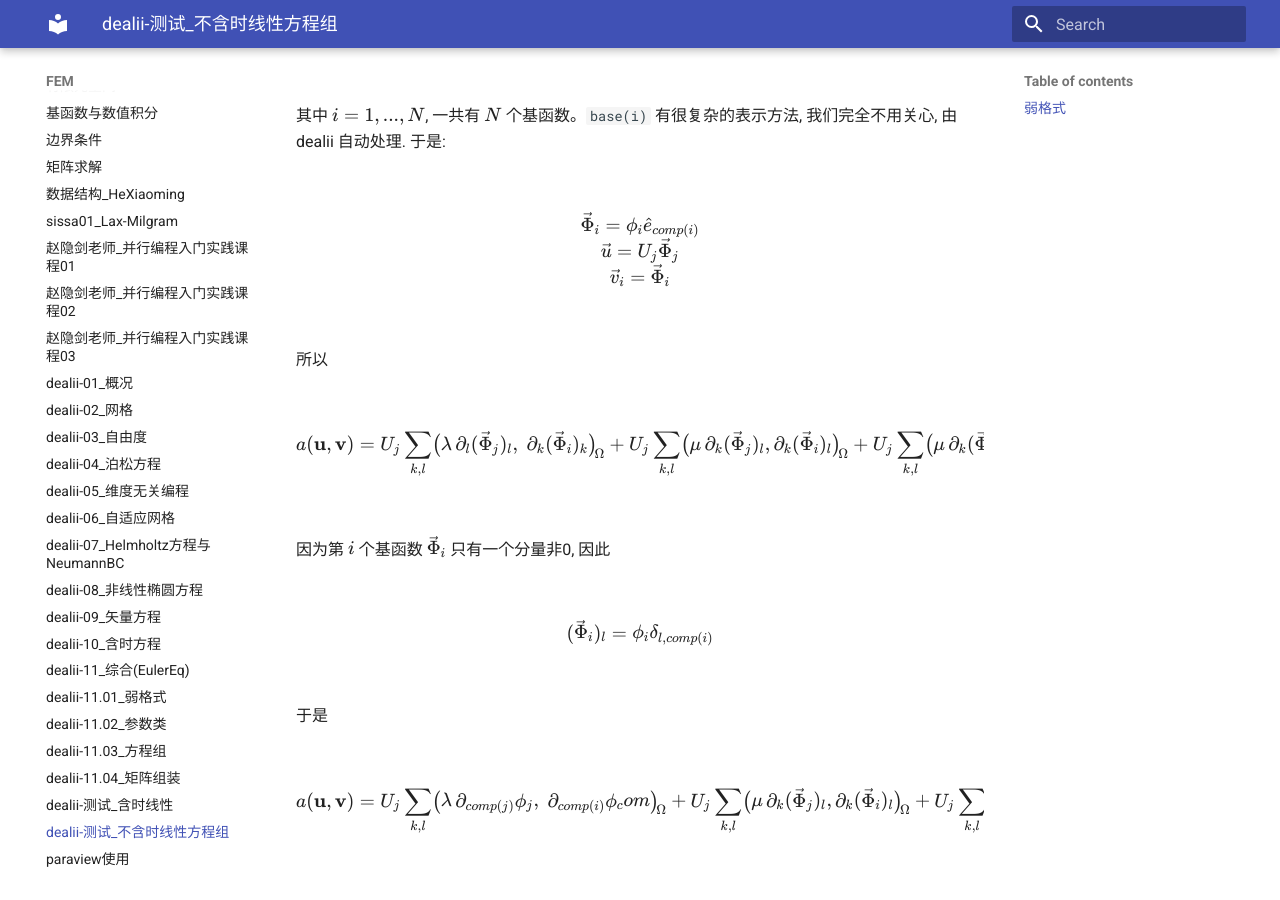
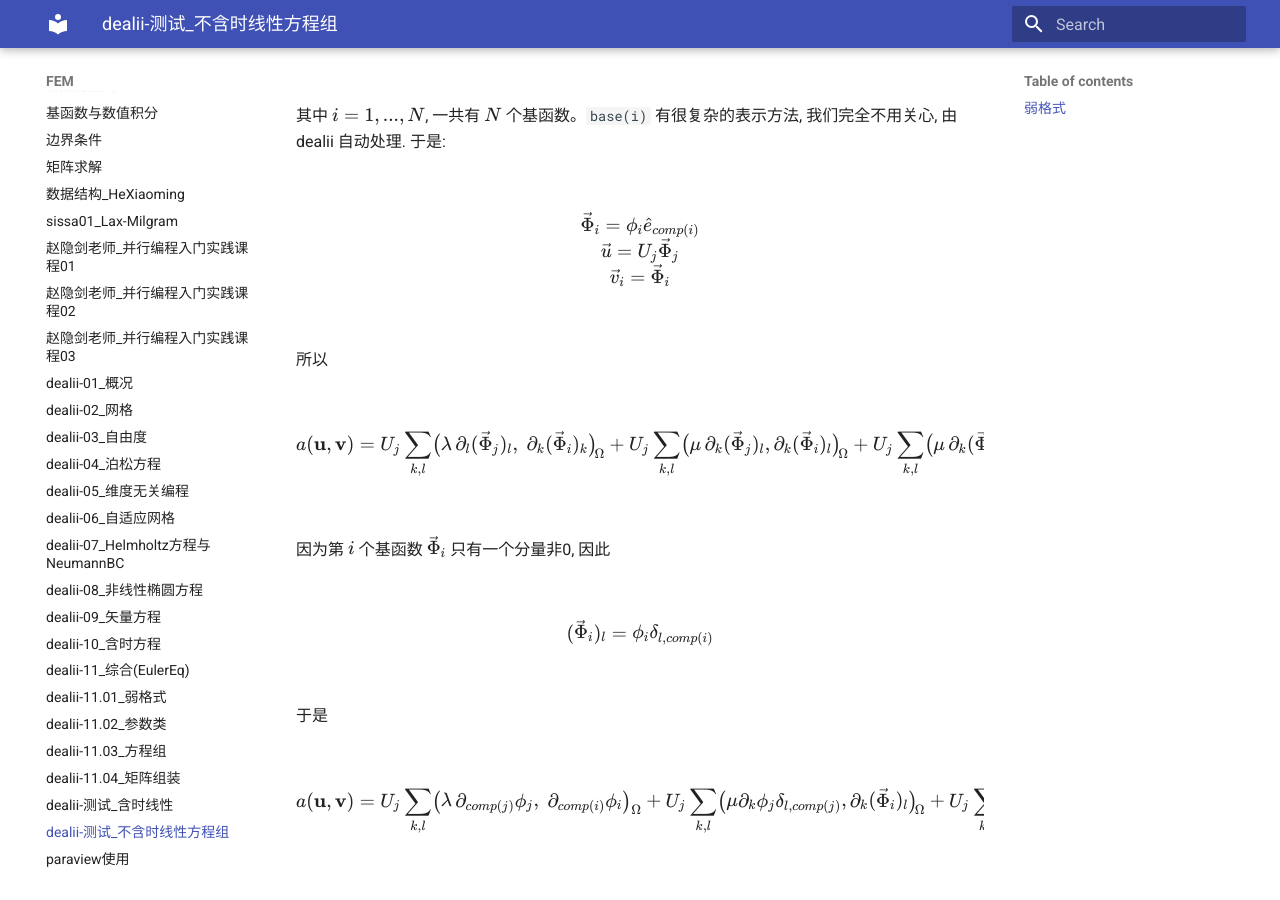
Before and after one commit to ymma98/technotes, an MkDocs documentation site: the page built from docs/FEM/dealii-测试_不含时线性方程组.md, in a window 1280 px wide and 900 px high, scrolled down 2478 px. Built offline with MkDocs 1.6.1 and Material for MkDocs 9.7.7, drawn with Linux system fonts in a browser that asks for light colours.

Commit message:
docs/FEM/dealii-测试_不含时线性方程组.md updated from https://stackedit.cn/

```diff
--- a/docs/FEM/dealii-测试_不含时线性方程组.md
+++ b/docs/FEM/dealii-测试_不含时线性方程组.md
@@ -143,16 +143,16 @@ $$
 $$
 a(\mathbf{u}, \mathbf{v})=
 U_j\sum_{k,l}
-\bigl(\lambda\,\partial_{comp(j)} \phi_j,\;\partial_{comp(i)} \phi_com\bigr)_{\!\Omega}
+\bigl(\lambda\,\partial_{comp(j)} \phi_j,\;\partial_{comp(i)} \phi_{i}\bigr)_{\Omega}
 +U_j \sum_{k,l}
-\bigl(\mu\,\partial_k (\vec{\Phi}_j)_l,\partial_k (\vec{\Phi}_i)_l\bigr)_{\!\Omega} + U_j \sum_{k,l}
+\bigl(\mu \partial_k \phi_j \delta_{l,comp(j)},\partial_k (\vec{\Phi}_i)_l\bigr)_{\!\Omega} + U_j \sum_{k,l}
 \bigl(\mu\,\partial_k (\vec{\Phi}_j)_l,\partial_l (\vec{\Phi}_i)_k\bigr)_{\!\Omega}.
 $$
 
 
 <!--stackedit_data:
-eyJoaXN0b3J5IjpbLTEzNzM0NTcwMzUsMjA3NzU5MjQxOCwtMT
-A0NjI5Mzk2NCwtNTM0NDQ0NzQzLDE4NjA4NDc3MDYsLTUzNjYw
-MzIwMSw2MTE1MTE4MjgsLTEyNTk0OTkwNjcsLTk2OTY2MDA2My
-wtMTM2MjIwMDk4N119
+eyJoaXN0b3J5IjpbNDg3MDkzODg5LDIwNzc1OTI0MTgsLTEwND
+YyOTM5NjQsLTUzNDQ0NDc0MywxODYwODQ3NzA2LC01MzY2MDMy
+MDEsNjExNTExODI4LC0xMjU5NDk5MDY3LC05Njk2NjAwNjMsLT
+EzNjIyMDA5ODddfQ==
 -->
```
